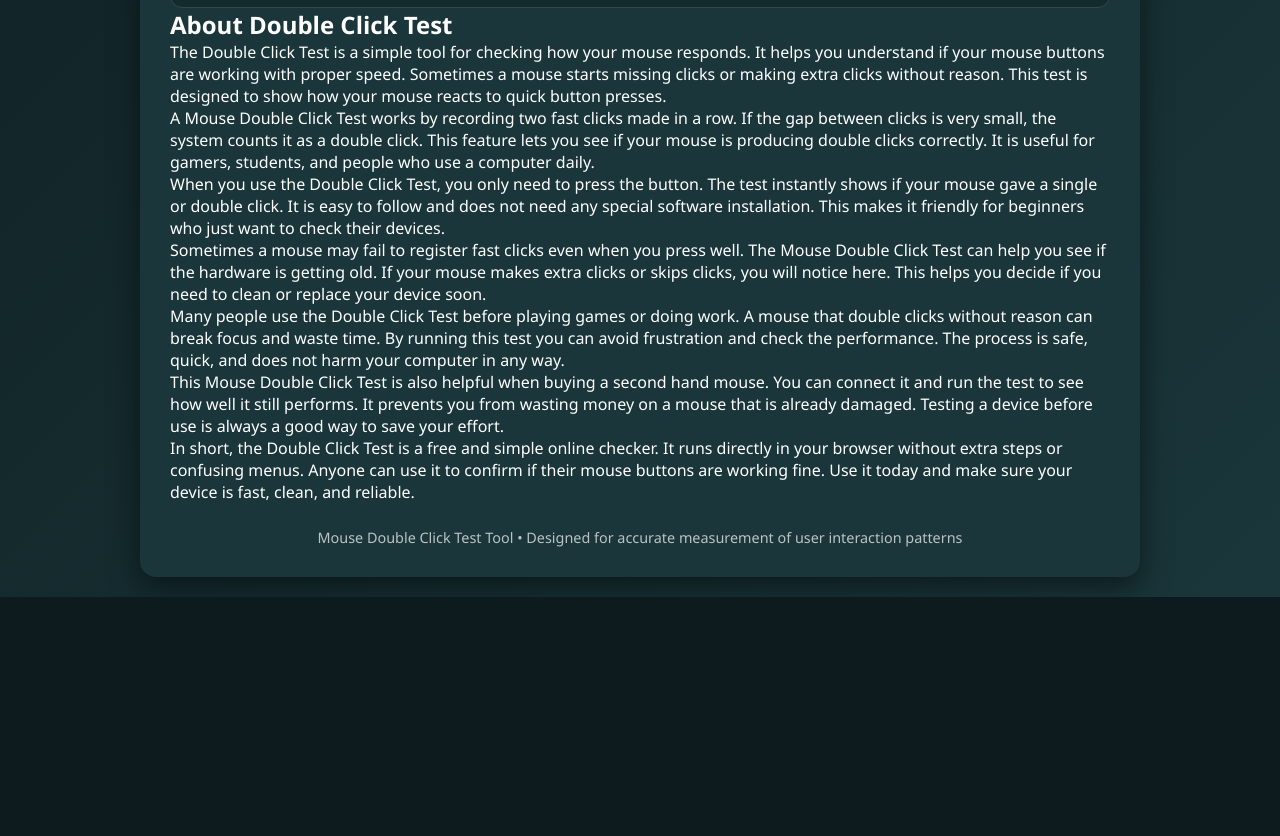
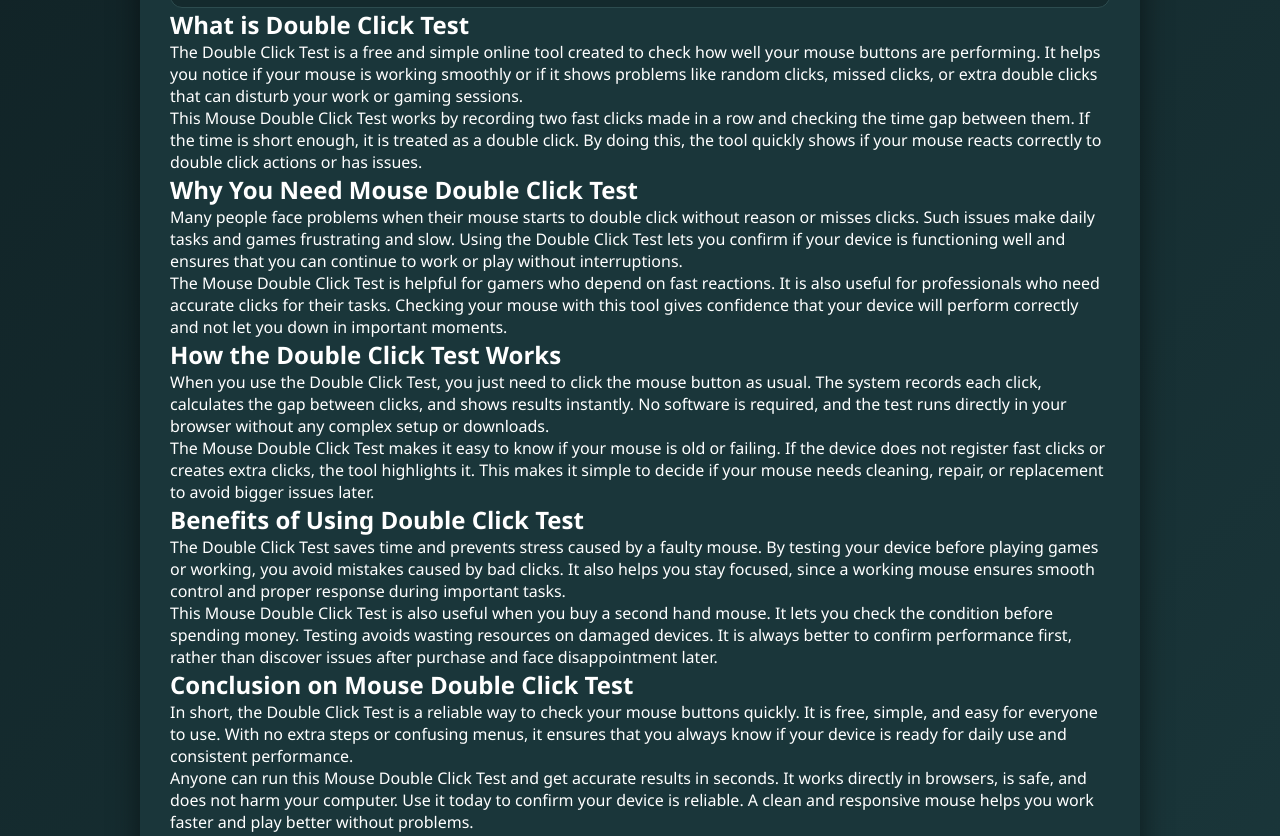
Before and after one commit to nomijoyia/DoubleClickTest, a plain HTML site: page index.html in a window 1280 px wide. Shown: the part 1109-1945 px from the top of the page. Before the commit the page ends 1706 px from the top, so only its background shows below. Drawn offline with Linux system fonts and the light colour scheme.

Commit message:
index.html

```diff
--- a/index.html
+++ b/index.html
@@ -528,52 +528,57 @@ Event Log
 </div>
 </div>
 </div>
-  <div class="content">
-<h2>About Double Click Test</h2>
+  <!DOCTYPE html>
+<html lang="en">
+<head>
+<meta charset="UTF-8">
+<meta name="viewport" content="width=device-width, initial-scale=1.0">
+<title>Mouse Double Click Test</title>
+</head>
+<body>
+<div class="content">
+<h2>What is Double Click Test</h2>
 <p>
-The Double Click Test is a simple tool for checking how your mouse responds.
-It helps you understand if your mouse buttons are working with proper speed.
-Sometimes a mouse starts missing clicks or making extra clicks without reason.
-This test is designed to show how your mouse reacts to quick button presses.
+The Double Click Test is a free and simple online tool created to check how well your mouse buttons are performing. It helps you notice if your mouse is working smoothly or if it shows problems like random clicks, missed clicks, or extra double clicks that can disturb your work or gaming sessions.
 </p>
 <p>
-A Mouse Double Click Test works by recording two fast clicks made in a row.
-If the gap between clicks is very small, the system counts it as a double click.
-This feature lets you see if your mouse is producing double clicks correctly.
-It is useful for gamers, students, and people who use a computer daily.
+This Mouse Double Click Test works by recording two fast clicks made in a row and checking the time gap between them. If the time is short enough, it is treated as a double click. By doing this, the tool quickly shows if your mouse reacts correctly to double click actions or has issues.
+</p>
+
+<h2>Why You Need Mouse Double Click Test</h2>
+<p>
+Many people face problems when their mouse starts to double click without reason or misses clicks. Such issues make daily tasks and games frustrating and slow. Using the Double Click Test lets you confirm if your device is functioning well and ensures that you can continue to work or play without interruptions.
 </p>
 <p>
-When you use the Double Click Test, you only need to press the button.
-The test instantly shows if your mouse gave a single or double click.
-It is easy to follow and does not need any special software installation.
-This makes it friendly for beginners who just want to check their devices.
+The Mouse Double Click Test is helpful for gamers who depend on fast reactions. It is also useful for professionals who need accurate clicks for their tasks. Checking your mouse with this tool gives confidence that your device will perform correctly and not let you down in important moments.
+</p>
+
+<h2>How the Double Click Test Works</h2>
+<p>
+When you use the Double Click Test, you just need to click the mouse button as usual. The system records each click, calculates the gap between clicks, and shows results instantly. No software is required, and the test runs directly in your browser without any complex setup or downloads.
 </p>
 <p>
-Sometimes a mouse may fail to register fast clicks even when you press well.
-The Mouse Double Click Test can help you see if the hardware is getting old.
-If your mouse makes extra clicks or skips clicks, you will notice here.
-This helps you decide if you need to clean or replace your device soon.
+The Mouse Double Click Test makes it easy to know if your mouse is old or failing. If the device does not register fast clicks or creates extra clicks, the tool highlights it. This makes it simple to decide if your mouse needs cleaning, repair, or replacement to avoid bigger issues later.
+</p>
+
+<h2>Benefits of Using Double Click Test</h2>
+<p>
+The Double Click Test saves time and prevents stress caused by a faulty mouse. By testing your device before playing games or working, you avoid mistakes caused by bad clicks. It also helps you stay focused, since a working mouse ensures smooth control and proper response during important tasks.
 </p>
 <p>
-Many people use the Double Click Test before playing games or doing work.
-A mouse that double clicks without reason can break focus and waste time.
-By running this test you can avoid frustration and check the performance.
-The process is safe, quick, and does not harm your computer in any way.
+This Mouse Double Click Test is also useful when you buy a second hand mouse. It lets you check the condition before spending money. Testing avoids wasting resources on damaged devices. It is always better to confirm performance first, rather than discover issues after purchase and face disappointment later.
+</p>
+
+<h2>Conclusion on Mouse Double Click Test</h2>
+<p>
+In short, the Double Click Test is a reliable way to check your mouse buttons quickly. It is free, simple, and easy for everyone to use. With no extra steps or confusing menus, it ensures that you always know if your device is ready for daily use and consistent performance.
 </p>
 <p>
-This Mouse Double Click Test is also helpful when buying a second hand mouse.
-You can connect it and run the test to see how well it still performs.
-It prevents you from wasting money on a mouse that is already damaged.
-Testing a device before use is always a good way to save your effort.
-</p>
-<p>
-In short, the Double Click Test is a free and simple online checker.
-It runs directly in your browser without extra steps or confusing menus.
-Anyone can use it to confirm if their mouse buttons are working fine.
-Use it today and make sure your device is fast, clean, and reliable.
+Anyone can run this Mouse Double Click Test and get accurate results in seconds. It works directly in browsers, is safe, and does not harm your computer. Use it today to confirm your device is reliable. A clean and responsive mouse helps you work faster and play better without problems.
 </p>
 </div>
-
+</body>
+</html>
 <div class="footer">
 <p>Mouse Double Click Test Tool • Designed for accurate measurement of user interaction patterns</p>
 </div>
```
